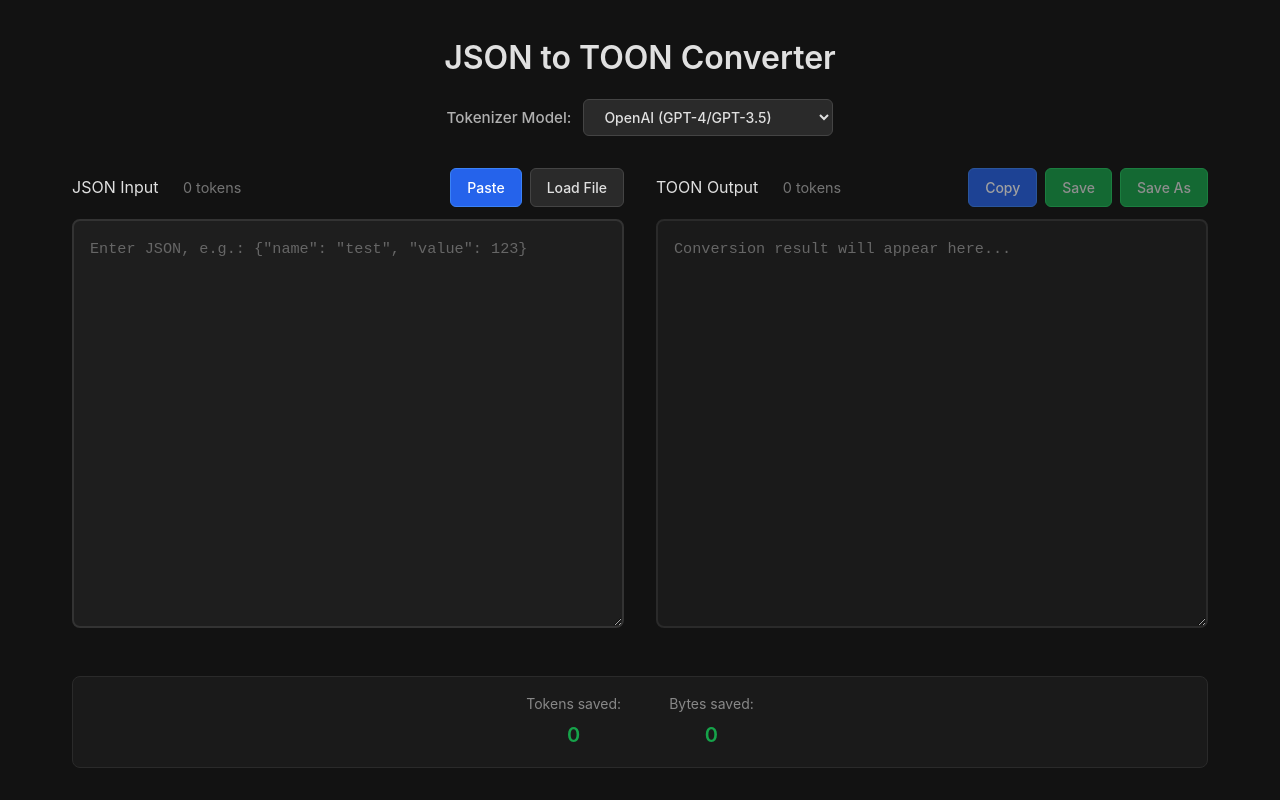
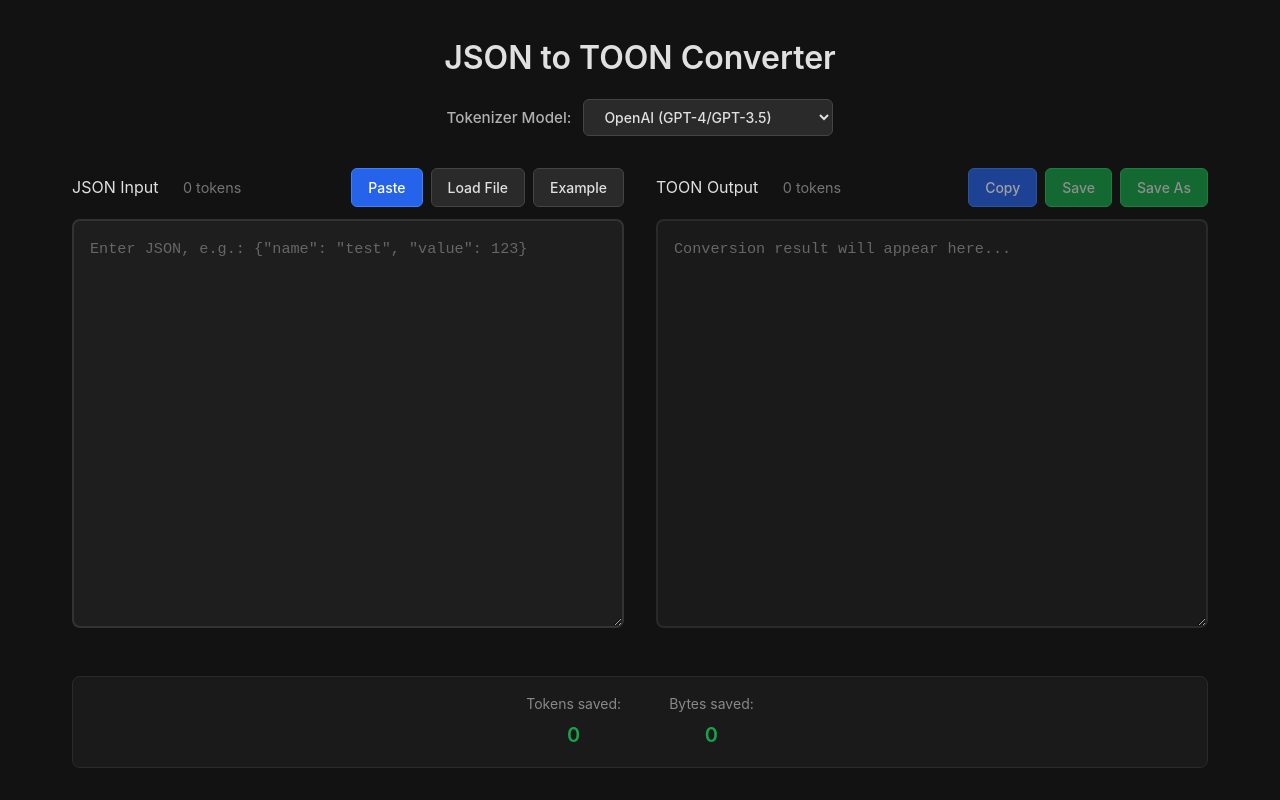
Before and after one commit to klimentsii/totoon.app, an Angular app: page / in a window 1280 px wide. Built offline with nearby package versions, Linux system fonts and the light colour scheme.

Commit message:
added example button

```diff
--- a/src/app/app.html
+++ b/src/app/app.html
@@ -32,6 +32,7 @@
               style="display: none"
             />
           </label>
+          <button type="button" class="btn btn-example" (click)="onExample()">Example</button>
         </div>
       </div>
       <textarea
--- a/src/app/app.ts
+++ b/src/app/app.ts
@@ -172,25 +172,19 @@ export class App {
   outputTokens = signal(0);
 
   constructor() {
-    // Effect для отслеживания изменений модели и пересчета токенов
     effect(() => {
       const model = this.selectedModel();
       const input = this.originalJsonInput() || this.jsonInput();
       const output = this.toonOutput();
 
-      // При изменении модели очищаем кеш и принудительно обновляем токены
       if (model !== this.lastModel) {
         this.tokenCountCache.clear();
         this.lastModel = model;
         this.updateInProgress = false;
-        // Принудительно обновляем токены для новой модели
         this.updateTokenCounts(input, output, model).catch(() => {
-          // Silent fail - fallback values are set
         });
       } else if (!this.updateInProgress) {
-        // Обновляем токены при изменении input/output
         this.updateTokenCounts(input, output, model).catch(() => {
-          // Silent fail - fallback values are set
         });
       }
     });
@@ -247,7 +241,6 @@ export class App {
         }
       }
     } catch (error) {
-      // Silent fail - already using fallback values
     } finally {
       this.updateInProgress = false;
     }
@@ -255,11 +248,8 @@ export class App {
 
   onModelChange(model: TokenizerModel): void {
     try {
-      // Устанавливаем новую модель - это вызовет effect() в конструкторе
       this.selectedModel.set(model);
-      // effect() автоматически обновит токены при изменении selectedModel
     } catch (error) {
-      // Silent fail
     }
   }
 
@@ -347,6 +337,24 @@ export class App {
 
     this.processFile(file);
     input.value = '';
+  }
+
+  onExample(): void {
+    const exampleJson = {
+      name: "John Doe",
+      age: 30,
+      city: "New York",
+      active: true,
+      tags: ["developer", "angular"],
+      address: {
+        street: "123 Main St",
+        zip: "10001"
+      }
+    };
+    const formatted = JSON.stringify(exampleJson, null, 2);
+    this.jsonInput.set(formatted);
+    this.originalJsonInput.set(formatted);
+    this.toonManualInput.set('');
   }
 
   onDragOver(event: DragEvent): void {
```
Also changed, not shown: src/server.ts (+0 -25 lines).
